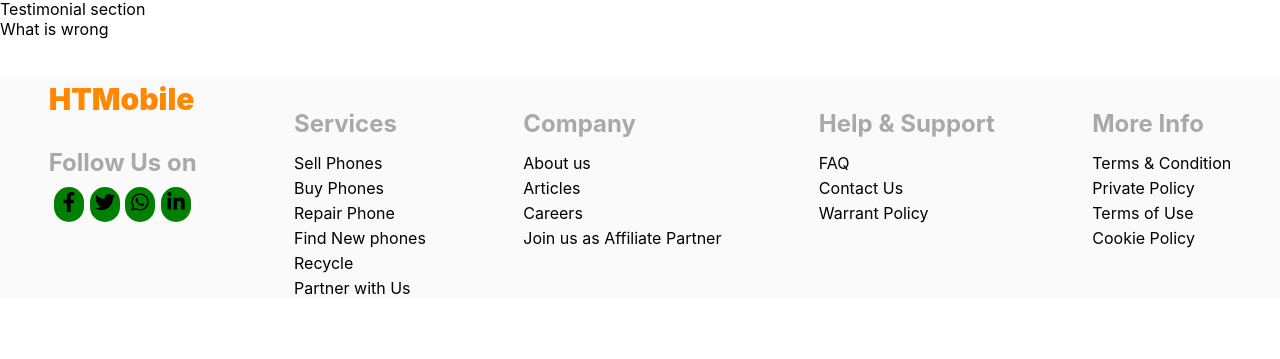
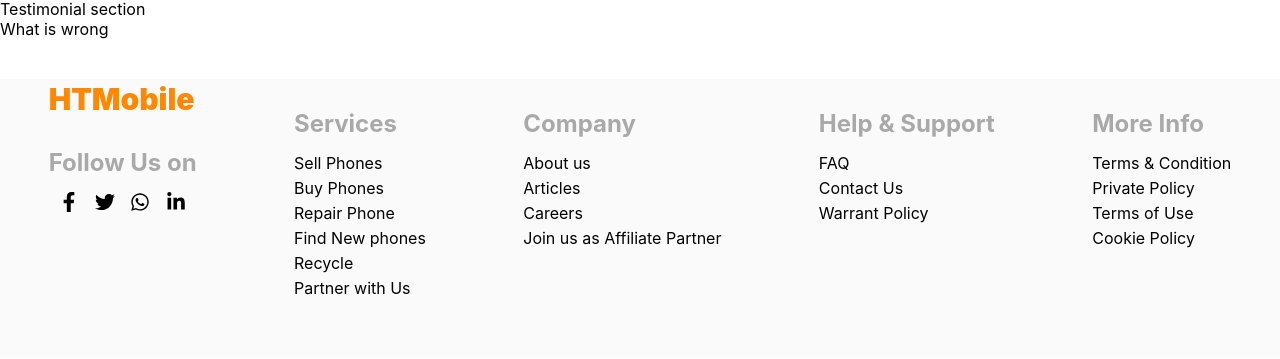
Before and after one commit to tafonhubertnwana/react_e-website, a React (Create React App) app: page / in a window 1280 px wide. Shown: the part 2583-2942 px from the top of the page. Before the commit the page ends 2881 px from the top, so only its background shows below. Built offline with nearby package versions, Linux system fonts and the light colour scheme; the HTML template or start-up script is replaced by a standard one.

Commit message:
working on the footer

```diff
--- a/src/Home_component/Footer_component/footer.css
+++ b/src/Home_component/Footer_component/footer.css
@@ -4,6 +4,7 @@
   display: flex;
   justify-content: space-around;
   background-color: #fafafa;
+  padding-bottom: 60px;
 }
 
 
@@ -22,7 +23,6 @@
 }
 
 .footer-col .icons li{
-  background-color: green;
   padding: 5px;
   border-radius: 50px
 }
@@ -42,3 +42,8 @@
   padding-top: 5px;
   cursor: pointer;
 }
+
+.footer-container .copyright{
+  padding-top: 20px;
+  background-color: #fafafa;
+}
--- a/src/Home_component/Footer_component/footer.jsx
+++ b/src/Home_component/Footer_component/footer.jsx
@@ -58,6 +58,8 @@ const Footer = () => {
             </div>
 
           </div>
+          <p classnName="copyright">Copyright &#169; 2023 HTMobile All rights reserved
+</p>
         </div>
 
       </div>
```
